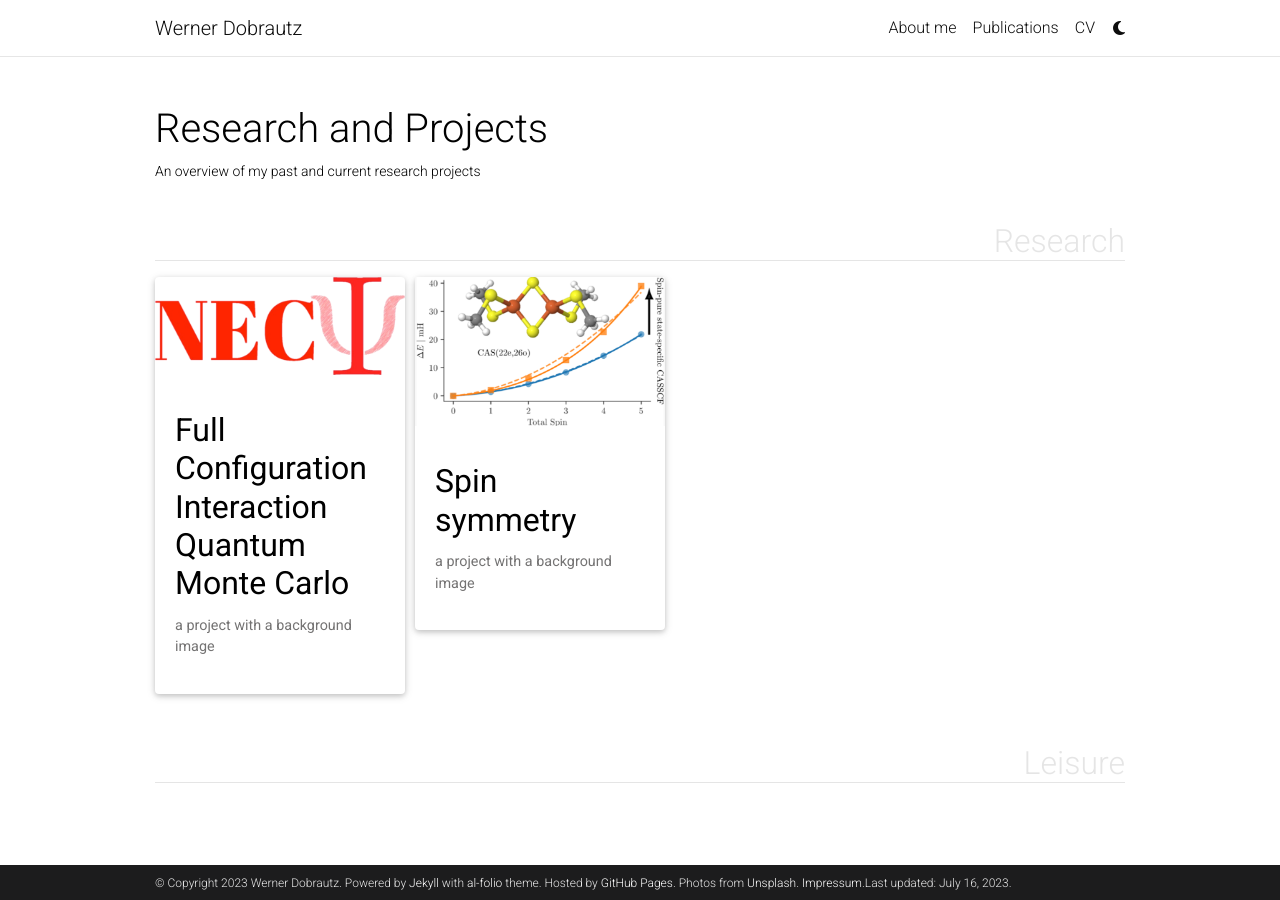
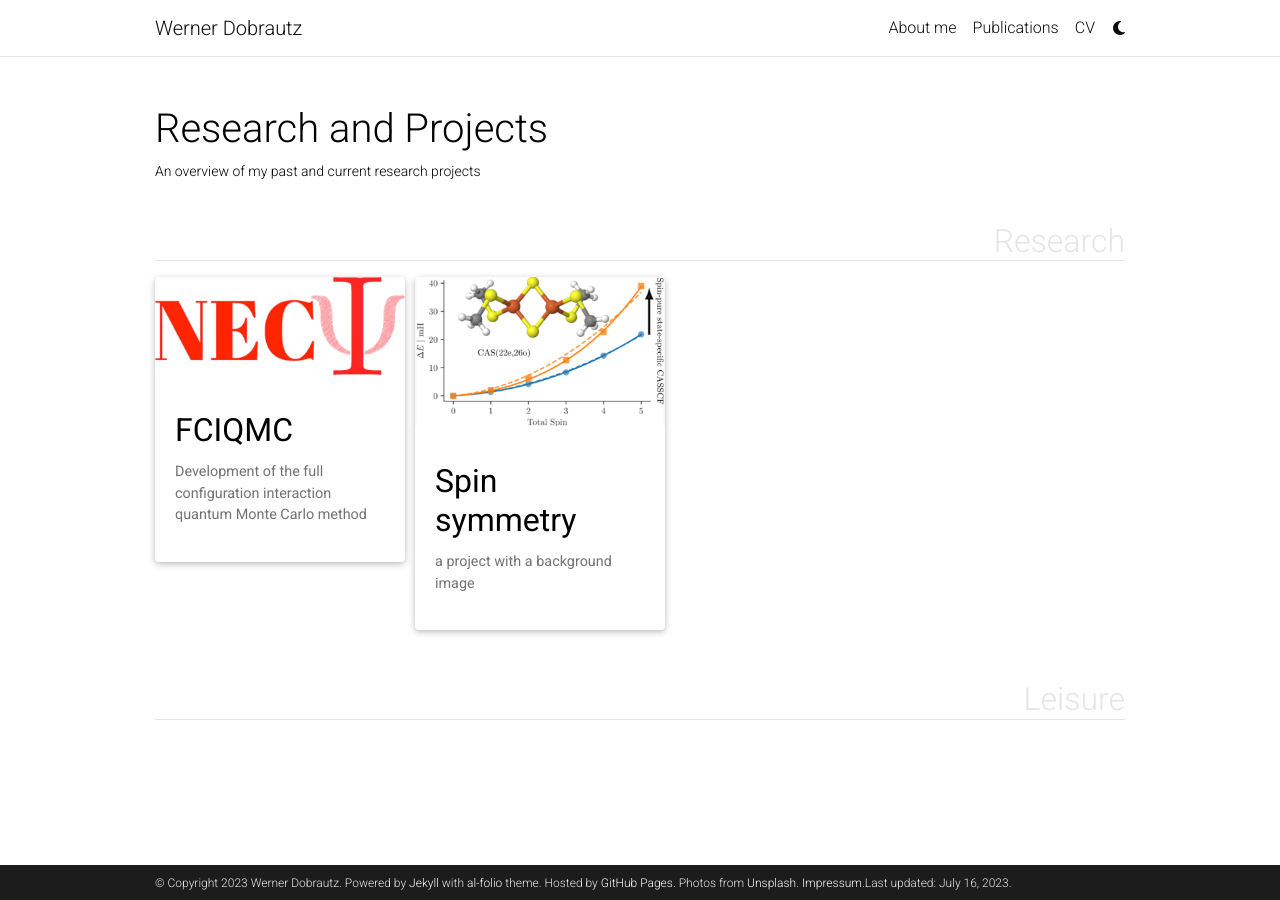
Before and after one commit to dobrautz/dobrautz.github.io, a Jekyll site: the page built from _pages/projects.md, in a window 1280 px wide. Built offline with Jekyll 4.4.1, drawn with Linux system fonts in a browser that asks for light colours; full-size pictures stand in for the smaller copies a plugin makes; comment, search, counter and statistics services are not loaded; a style sheet for code colours, icons or effects is not loaded.

Commit message:
Update 1_project.md

```diff
--- a/_projects/1_project.md
+++ b/_projects/1_project.md
@@ -1,13 +1,18 @@
 ---
 layout: page
-title: Full Configuration Interaction Quantum Monte Carlo
-description: a project with a background image
+title: FCIQMC
+description: Development of the full configuration interaction quantum Monte Carlo method
 img: assets/img/neci.png
 importance: 1
 category: Research
 ---
 
 Development of full configuration interaction quantum Monte Carlo (FCIQMC) code <a href='https://github.com/ghb24/NECI_STABLE'>NECI</a>
+
+Related Publications:
+<div class="publications">
+    {% bibliography -f {{ site.scholar.bibliography }} -q @*[project_fciqmc=true]* %}
+</div>
 
 
 <div class="row">
```
